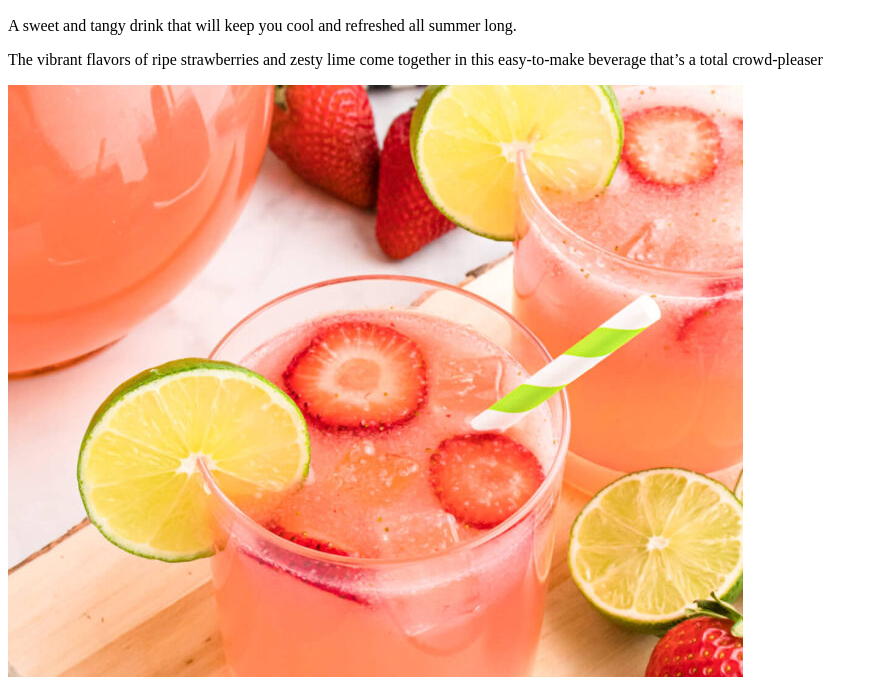
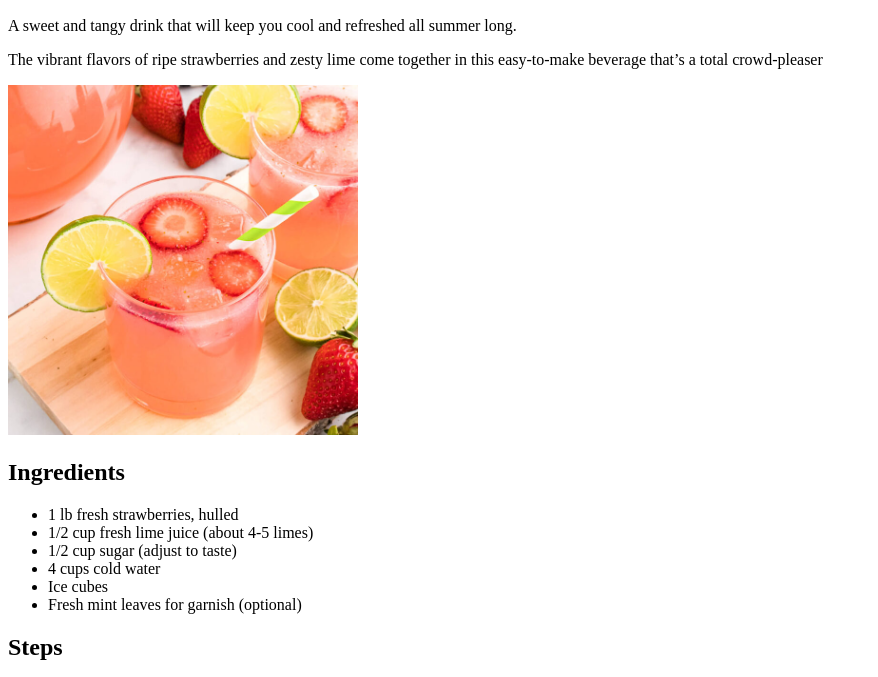
Before and after one commit to Seif-Sedky/top-recipes, a plain HTML site: page recipes/strawberry-limeade.html in a window 1280 px wide. Shown: the part 110-787 px from the top of the page, without its empty margins (0-878 px from the left). Drawn offline with Linux system fonts and the light colour scheme.

Commit message:
Adjust strawberry photo size

```diff
--- a/recipes/strawberry-limeade.html
+++ b/recipes/strawberry-limeade.html
@@ -14,7 +14,7 @@
     <p>The vibrant flavors of ripe strawberries and zesty lime come together in this easy-to-make beverage that’s a
         total crowd-pleaser</p>
 
-    <img src="../imgs/strawberry-limeade.jpg" alt="A photo of a cold strawberry limeade drink">
+    <img src="../imgs/strawberry-limeade.jpg" alt="A photo of a cold strawberry limeade drink" width="350">
 
     <h2>Ingredients</h2>
 
```
